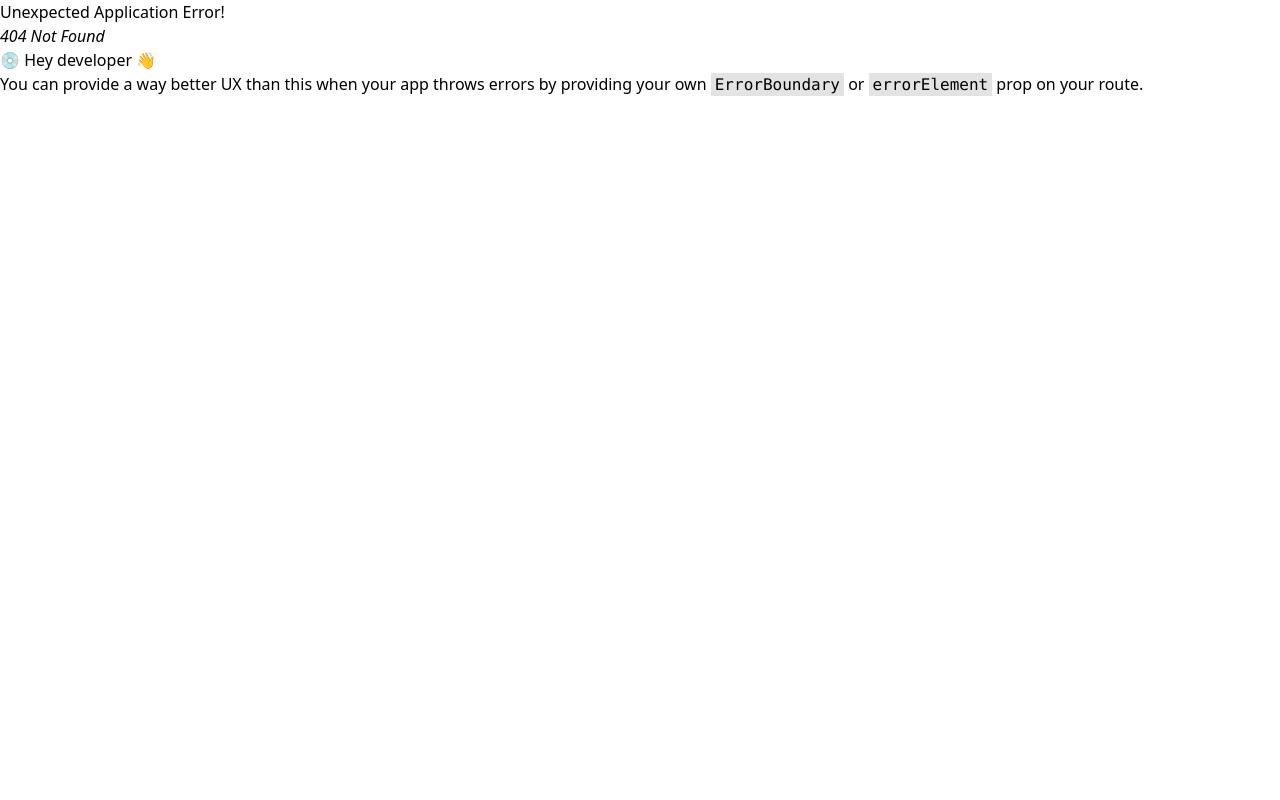
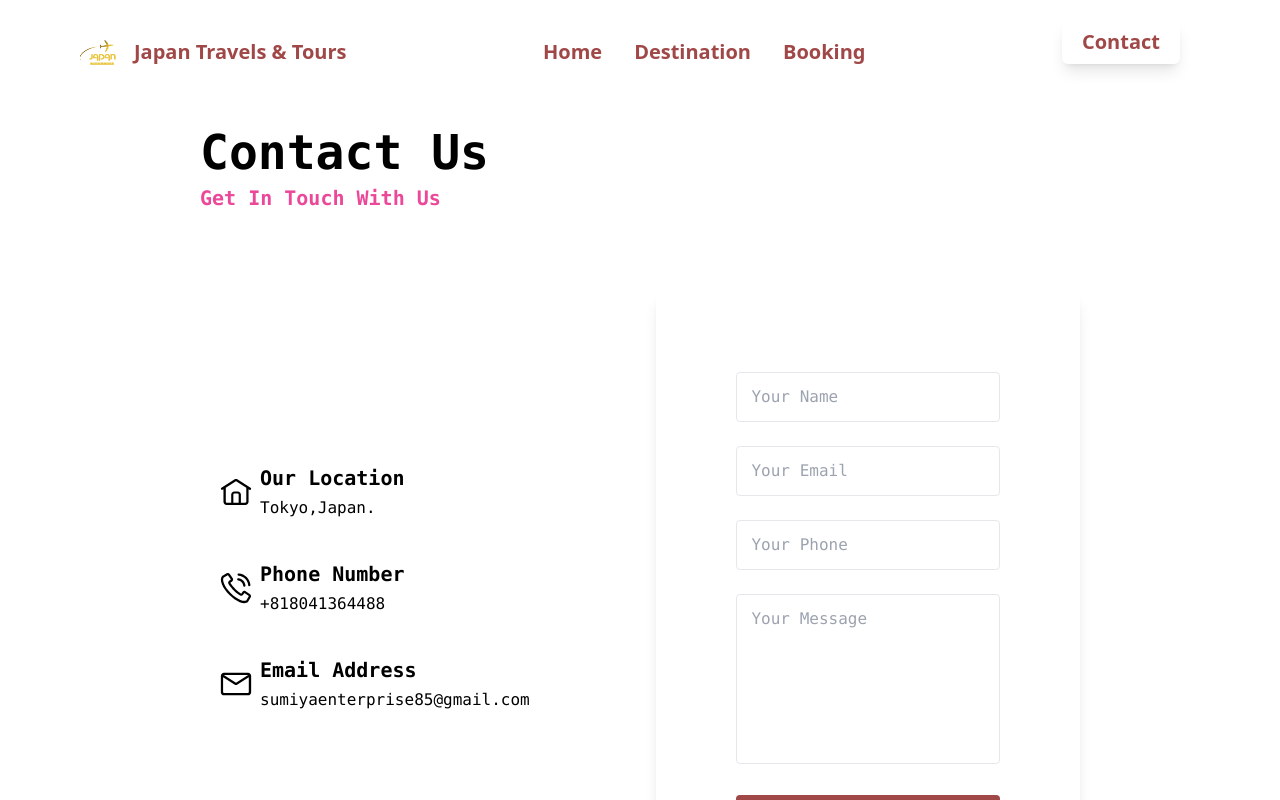
Before and after one commit to ramohin1236/tour-guide, a React (Vite) app: page /contact in a window 1280 px wide. Before the commit this address had no page. Shown: the top 800 px of the page. Built offline with nearby package versions, Linux system fonts and the light colour scheme.

Commit message:
changed destination

```diff
--- /dev/null
+++ b/src/Components/Contact/Contact.jsx
@@ -0,0 +1,172 @@
+import React from "react";
+
+const Contact = () => {
+  return (
+    <>
+      <section className="pt-32 relative z-10 overflow-hidden py-10 px-[10px] md:px-[200px] font-mono">
+        <div className="pb-5 md:pb-20">
+          <p className="mb-2 block text-xl md:text-5xl font-bold text-start">
+            Contact Us
+          </p>
+          <p className="md:text-xl font-bold text-pink-500 text-start">
+            Get In Touch With Us
+          </p>
+        </div>
+        <div className="flex flex-col md:flex-row gap-5 md:gap-10 justify-between items-start md:items-center">
+          <div className="md:p-5 md:w-1/2">
+            <div className="mb-10 flex gap-2 justify-between items-center">
+              <div>
+                <svg
+                  width="32"
+                  height="32"
+                  viewBox="0 0 32 32"
+                  fill="none"
+                  xmlns="http://www.w3.org/2000/svg"
+                >
+                  <path
+                    d="M30.6 11.8002L17.7 3.5002C16.65 2.8502 15.3 2.8502 14.3 3.5002L1.39998 11.8002C0.899983 12.1502 0.749983 12.8502 1.04998 13.3502C1.39998 13.8502 2.09998 14.0002 2.59998 13.7002L3.44998 13.1502V25.8002C3.44998 27.5502 4.84998 28.9502 6.59998 28.9502H25.4C27.15 28.9502 28.55 27.5502 28.55 25.8002V13.1502L29.4 13.7002C29.6 13.8002 29.8 13.9002 30 13.9002C30.35 13.9002 30.75 13.7002 30.95 13.4002C31.3 12.8502 31.15 12.1502 30.6 11.8002ZM13.35 26.7502V18.5002C13.35 18.0002 13.75 17.6002 14.25 17.6002H17.75C18.25 17.6002 18.65 18.0002 18.65 18.5002V26.7502H13.35ZM26.3 25.8002C26.3 26.3002 25.9 26.7002 25.4 26.7002H20.9V18.5002C20.9 16.8002 19.5 15.4002 17.8 15.4002H14.3C12.6 15.4002 11.2 16.8002 11.2 18.5002V26.7502H6.69998C6.19998 26.7502 5.79998 26.3502 5.79998 25.8502V11.7002L15.5 5.4002C15.8 5.2002 16.2 5.2002 16.5 5.4002L26.3 11.7002V25.8002Z"
+                    fill="currentColor"
+                  />
+                </svg>
+              </div>
+              <div className="w-full">
+                <h4 className="mb-1 text-xl font-bold text-dark">
+                  Our Location
+                </h4>
+                <p className="text-base text-dark">Tokyo,Japan.</p>
+              </div>
+            </div>
+            <div className="mb-10 flex gap-2 justify-between items-center">
+              <div>
+                <svg
+                  width="32"
+                  height="32"
+                  viewBox="0 0 32 32"
+                  fill="none"
+                  xmlns="http://www.w3.org/2000/svg"
+                >
+                  <g clip-path="url(#clip0_941_17577)">
+                    <path
+                      d="M24.3 31.1499C22.95 31.1499 21.4 30.7999 19.7 30.1499C16.3 28.7999 12.55 26.1999 9.19997 22.8499C5.84997 19.4999 3.24997 15.7499 1.89997 12.2999C0.39997 8.59994 0.54997 5.54994 2.29997 3.84994C2.34997 3.79994 2.44997 3.74994 2.49997 3.69994L6.69997 1.19994C7.74997 0.599942 9.09997 0.899942 9.79997 1.89994L12.75 6.29994C13.45 7.34994 13.15 8.74994 12.15 9.44994L10.35 10.6999C11.65 12.7999 15.35 17.9499 21.25 21.6499L22.35 20.0499C23.2 18.8499 24.55 18.4999 25.65 19.2499L30.05 22.1999C31.05 22.8999 31.35 24.2499 30.75 25.2999L28.25 29.4999C28.2 29.5999 28.15 29.6499 28.1 29.6999C27.2 30.6499 25.9 31.1499 24.3 31.1499ZM3.79997 5.54994C2.84997 6.59994 2.89997 8.74994 3.99997 11.4999C5.24997 14.6499 7.64997 18.0999 10.8 21.2499C13.9 24.3499 17.4 26.7499 20.5 27.9999C23.2 29.0999 25.35 29.1499 26.45 28.1999L28.85 24.0999C28.85 24.0499 28.85 24.0499 28.85 23.9999L24.45 21.0499C24.45 21.0499 24.35 21.0999 24.25 21.2499L23.15 22.8499C22.45 23.8499 21.1 24.1499 20.1 23.4999C13.8 19.5999 9.89997 14.1499 8.49997 11.9499C7.84997 10.8999 8.09997 9.54994 9.09997 8.84994L10.9 7.59994V7.54994L7.94997 3.14994C7.94997 3.09994 7.89997 3.09994 7.84997 3.14994L3.79997 5.54994Z"
+                      fill="currentColor"
+                    />
+                    <path
+                      d="M29.3 14.25C28.7 14.25 28.25 13.8 28.2 13.2C27.8 8.15003 23.65 4.10003 18.55 3.75003C17.95 3.70003 17.45 3.20003 17.5 2.55003C17.55 1.95003 18.05 1.45003 18.7 1.50003C24.9 1.90003 29.95 6.80003 30.45 13C30.5 13.6 30.05 14.15 29.4 14.2C29.4 14.25 29.35 14.25 29.3 14.25Z"
+                      fill="currentColor"
+                    />
+                    <path
+                      d="M24.35 14.7002C23.8 14.7002 23.3 14.3002 23.25 13.7002C22.95 11.0002 20.85 8.90018 18.15 8.55018C17.55 8.50018 17.1 7.90018 17.15 7.30018C17.2 6.70018 17.8 6.25018 18.4 6.30018C22.15 6.75018 25.05 9.65018 25.5 13.4002C25.55 14.0002 25.15 14.5502 24.5 14.6502C24.4 14.7002 24.35 14.7002 24.35 14.7002Z"
+                      fill="currentColor"
+                    />
+                  </g>
+                  <defs>
+                    <clipPath id="clip0_941_17577">
+                      <rect width="32" height="32" fill="white" />
+                    </clipPath>
+                  </defs>
+                </svg>
+              </div>
+              <div className="w-full">
+                <h4 className="mb-1 text-xl font-bold text-dark">
+                  Phone Number
+                </h4>
+                <p className="text-base text-dark">+818041364488</p>
+              </div>
+            </div>
+            <div className="mb-10 flex gap-2 justify-between items-center">
+              <div>
+                <svg
+                  width="32"
+                  height="32"
+                  viewBox="0 0 32 32"
+                  fill="none"
+                  xmlns="http://www.w3.org/2000/svg"
+                >
+                  <path
+                    d="M28 4.7998H3.99998C2.29998 4.7998 0.849976 6.1998 0.849976 7.9498V24.1498C0.849976 25.8498 2.24998 27.2998 3.99998 27.2998H28C29.7 27.2998 31.15 25.8998 31.15 24.1498V7.8998C31.15 6.1998 29.7 4.7998 28 4.7998ZM28 7.0498C28.05 7.0498 28.1 7.0498 28.15 7.0498L16 14.8498L3.84998 7.0498C3.89998 7.0498 3.94998 7.0498 3.99998 7.0498H28ZM28 24.9498H3.99998C3.49998 24.9498 3.09998 24.5498 3.09998 24.0498V9.2498L14.8 16.7498C15.15 16.9998 15.55 17.0998 15.95 17.0998C16.35 17.0998 16.75 16.9998 17.1 16.7498L28.8 9.2498V24.0998C28.9 24.5998 28.5 24.9498 28 24.9498Z"
+                    fill="currentColor"
+                  />
+                </svg>
+              </div>
+              <div className="w-full">
+                <h4 className="mb-1 text-xl font-bold text-dark">
+                  Email Address
+                </h4>
+                <p className="text-base text-dark">
+                sumiyaenterprise85@gmail.com
+                </p>
+              </div>
+            </div>
+          </div>
+
+          <div className="relative md:w-1/2 rounded-lg p-5 md:p-20 shadow-lg">
+            <form>
+              <ContactInputBox
+                type="text"
+                name="name"
+                placeholder="Your Name"
+              />
+              <ContactInputBox
+                type="text"
+                name="email"
+                placeholder="Your Email"
+              />
+              <ContactInputBox
+                type="text"
+                name="phone"
+                placeholder="Your Phone"
+              />
+              <ContactTextArea
+                row="6"
+                placeholder="Your Message"
+                name="details"
+                defaultValue=""
+              />
+              <div>
+                <button
+                  type="submit"
+                  className="w-full rounded bg-[#A04747] p-3 text-white transition hover:bg-pink-600"
+                >
+                  Send Message
+                </button>
+              </div>
+            </form>
+          </div>
+        </div>
+      </section>
+    </>
+  );
+};
+
+export default Contact;
+
+const ContactTextArea = ({ row, placeholder, name, defaultValue }) => {
+  return (
+    <>
+      <div className="mb-6">
+        <textarea
+          rows={row}
+          placeholder={placeholder}
+          name={name}
+          className="w-full resize-none rounded border border-stroke px-[14px] py-3 text-base text-body-color outline-none focus:border-primary dark:border-dark-3 dark:bg-dark dark:text-dark-6"
+          defaultValue={defaultValue}
+        />
+      </div>
+    </>
+  );
+};
+
+const ContactInputBox = ({ type, placeholder, name }) => {
+  return (
+    <>
+      <div className="mb-6">
+        <input
+          type={type}
+          placeholder={placeholder}
+          name={name}
+          className="w-full rounded border border-stroke px-[14px] py-3 text-base text-body-color outline-none focus:border-primary dark:border-dark-3 dark:bg-dark dark:text-dark-6"
+        />
+      </div>
+    </>
+  );
+};
--- a/src/Components/Home/VideoSlider.jsx
+++ b/src/Components/Home/VideoSlider.jsx
@@ -53,9 +53,9 @@ const VideoSlider = () => {
             </h1>
             <p className="md:px-[250px] text-white mt-5 mr-7 md:mr-20 ml-7 md:ml-5 text-sm md:text-base">{slide.description}</p>
             <div className="mt-5 mr-7 md:mr-20 ml-7 md:ml-5">
-              <Link to="/">
+              <Link to="/destination">
                 <button className="text-xl shadow-lg text-[#A04747] font-semibold hover:bg-[#A04747] hover:text-white  bg-white px-5 py-2 rounded-md transition duration-300 ease-in-out">
-                  Get Startted
+                  Get Started
                 </button>
               </Link>
             </div>
--- a/src/Sharred/Navbar.jsx
+++ b/src/Sharred/Navbar.jsx
@@ -61,7 +61,7 @@ const Navbar = () => {
           </nav>
 
           <div className="hidden lg:flex">
-            <Link to="/">
+            <Link to="/contact">
               <button className="text-xl shadow-lg text-[#A04747] font-semibold hover:bg-[#A04747] hover:text-white  bg-white px-5 py-2 rounded-md transition duration-300 ease-in-out">
                Contact
               </button>
@@ -109,7 +109,7 @@ const Navbar = () => {
           </Link>
 
           <div className=" lg:hidden">
-            <Link to="/">
+            <Link to="/contact">
               <button className="text-xl shadow-lg text-[#A04747] font-semibold hover:bg-[#A04747] hover:text-white  bg-white px-5 py-2 rounded-md transition duration-300 ease-in-out">
                Contact
               </button>
```
Also changed, not shown: src/Routes/Routes.jsx (+5 -4 lines).
